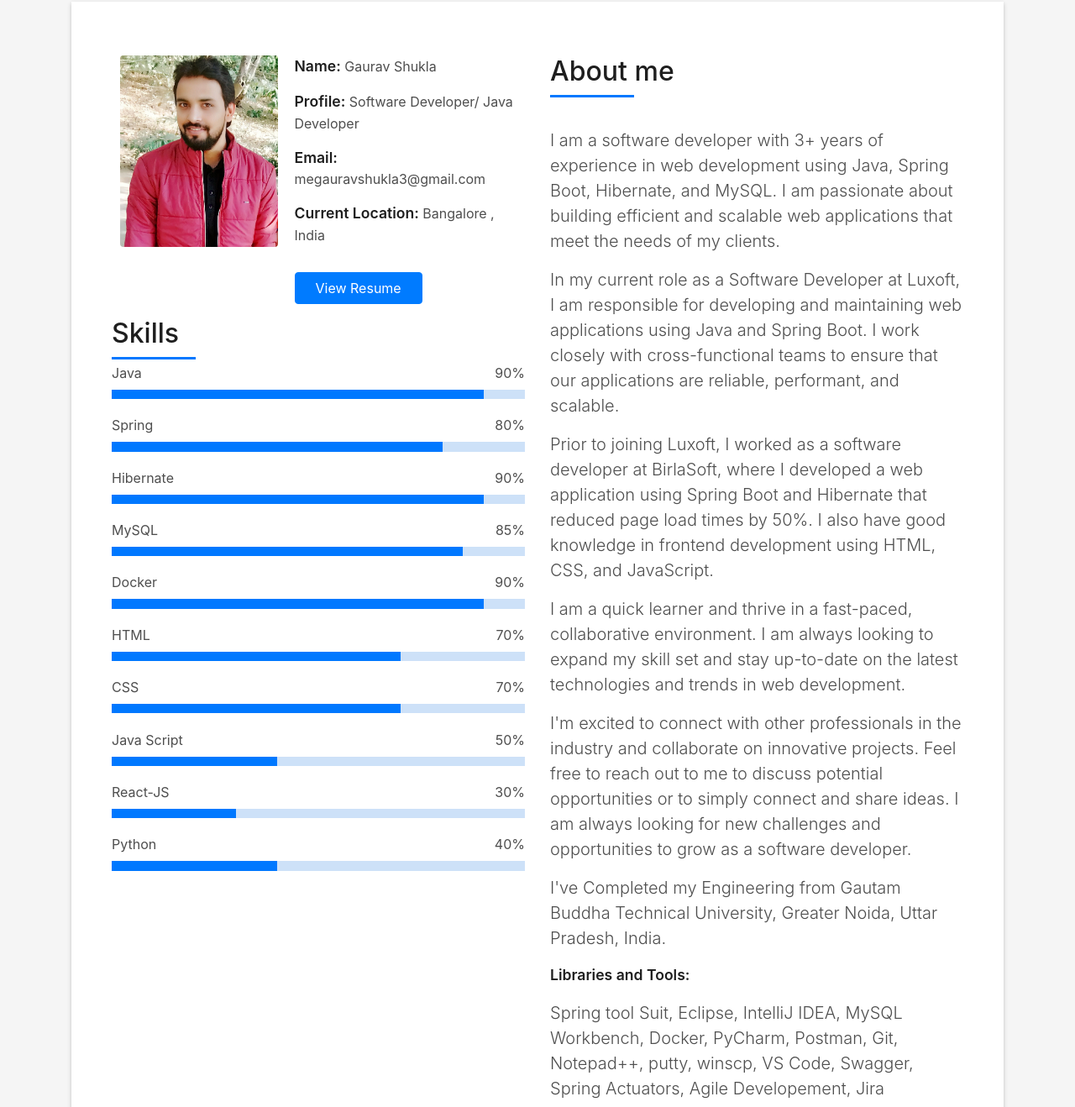
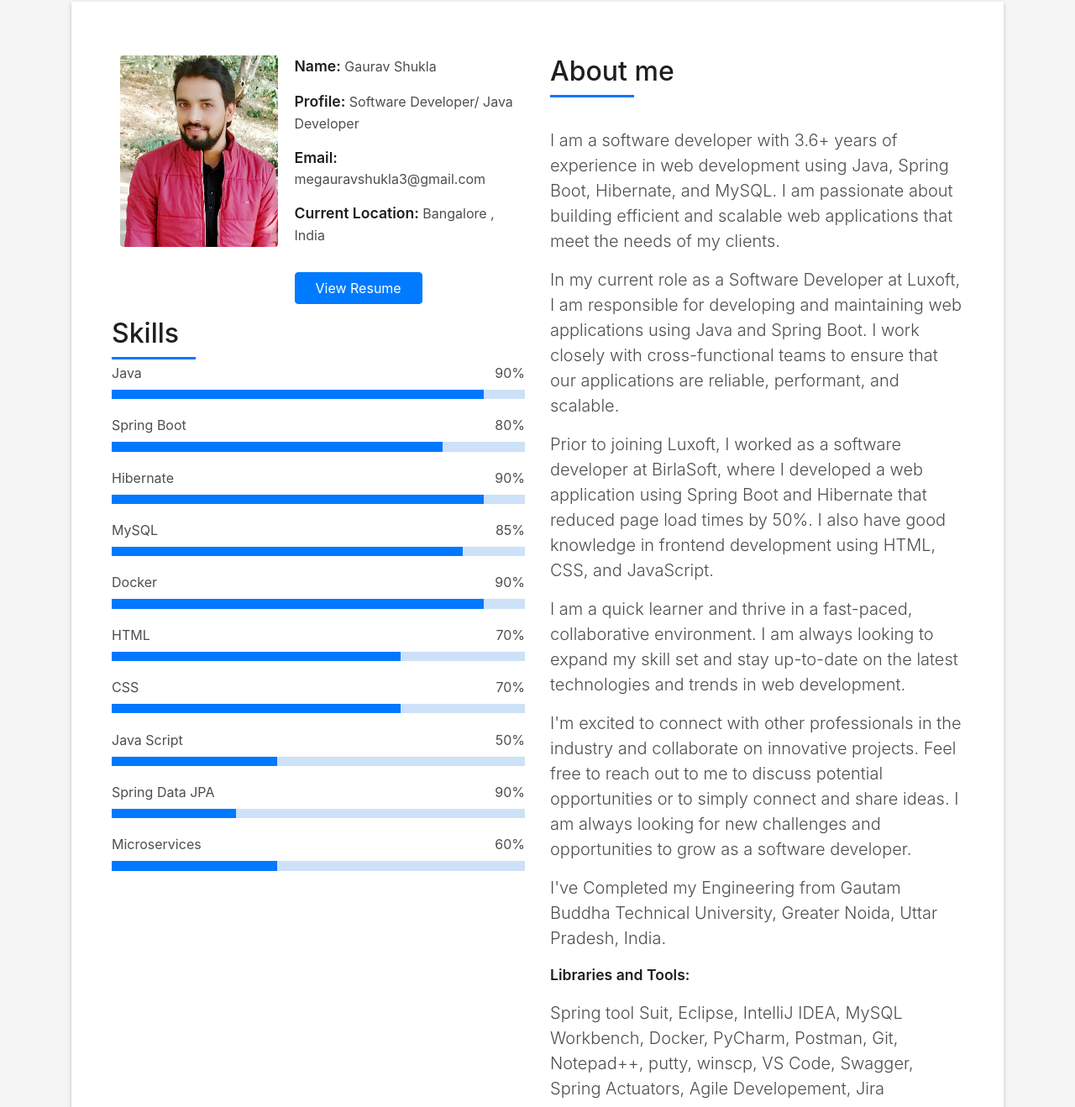
Before and after one commit to megauravshukla/megauravshukla.github.io, a plain HTML site: page index.html in a window 1280 px wide. Shown: the part 862-2180 px from the top of the page at 84% size. Drawn offline with Linux system fonts and the light colour scheme; no server answers; files whose address does not match are found by name.

```diff
--- a/index.html
+++ b/index.html
@@ -109,19 +109,19 @@
                       <div class="progress">
                        <div class="progress-bar" role="progressbar" style="width: 90%" aria-valuenow="90" aria-valuemin="0" aria-valuemax="100"></div>
                      </div>
-                     <span>Spring</span> <span class="pull-right">80%</span>
+                     <span>Spring Boot</span> <span class="pull-right">80%</span>
                      <div class="progress">
                        <div class="progress-bar" role="progressbar" style="width: 80%" aria-valuenow="75" aria-valuemin="0" aria-valuemax="100"></div>
                      </div>
- 	             <span>Hibernate</span> <span class="pull-right">90%</span>
+ 	                   <span>Hibernate</span> <span class="pull-right">90%</span>
                      <div class="progress">
                        <div class="progress-bar" role="progressbar" style="width: 90%" aria-valuenow="90" aria-valuemin="0" aria-valuemax="100"></div>
                      </div>
- 	             <span>MySQL</span> <span class="pull-right">85%</span>
+ 	                    <span>MySQL</span> <span class="pull-right">85%</span>
                      <div class="progress">
                        <div class="progress-bar" role="progressbar" style="width: 85%" aria-valuenow="50" aria-valuemin="0" aria-valuemax="100"></div>
                      </div>
- 	            <span>Docker</span> <span class="pull-right">90%</span>
+ 	                   <span>Docker</span> <span class="pull-right">90%</span>
                      <div class="progress">
                        <div class="progress-bar" role="progressbar" style="width: 90%" aria-valuenow="50" aria-valuemin="0" aria-valuemax="100"></div>
                      </div>
@@ -137,11 +137,11 @@
                      <div class="progress">
                        <div class="progress-bar" role="progressbar" style="width: 40%" aria-valuenow="50" aria-valuemin="0" aria-valuemax="100"></div>
                      </div>
-                     <span>React-JS</span> <span class="pull-right">30%</span>
+                    <span>Spring Data JPA</span> <span class="pull-right">90%</span>
                      <div class="progress">
                        <div class="progress-bar" role="progressbar" style="width: 30%" aria-valuenow="50" aria-valuemin="0" aria-valuemax="100"></div>
                      </div>
-                     <span>Python</span> <span class="pull-right">40%</span>
+                     <span>Microservices</span> <span class="pull-right">60%</span>
                      <div class="progress">
                        <div class="progress-bar" role="progressbar" style="width: 40%" aria-valuenow="50" aria-valuemin="0" aria-valuemax="100"></div>
                      </div>
@@ -156,7 +156,7 @@
                        </h5>
                      </div>
  		    <p class="lead">
-          I am a software developer with 3+ years of experience in web development using Java, Spring Boot, Hibernate, and MySQL. I am passionate about building efficient and scalable web applications that meet the needs of my clients. </p>
+          I am a software developer with 3.6+ years of experience in web development using Java, Spring Boot, Hibernate, and MySQL. I am passionate about building efficient and scalable web applications that meet the needs of my clients. </p>
  			  <p class="lead">
           In my current role as a Software Developer at Luxoft, I am responsible for developing and maintaining web applications using Java and Spring Boot. I work closely with cross-functional teams to ensure that our applications are reliable, performant, and scalable.
                      </p>
```
Also changed, not shown: 1 other file.
